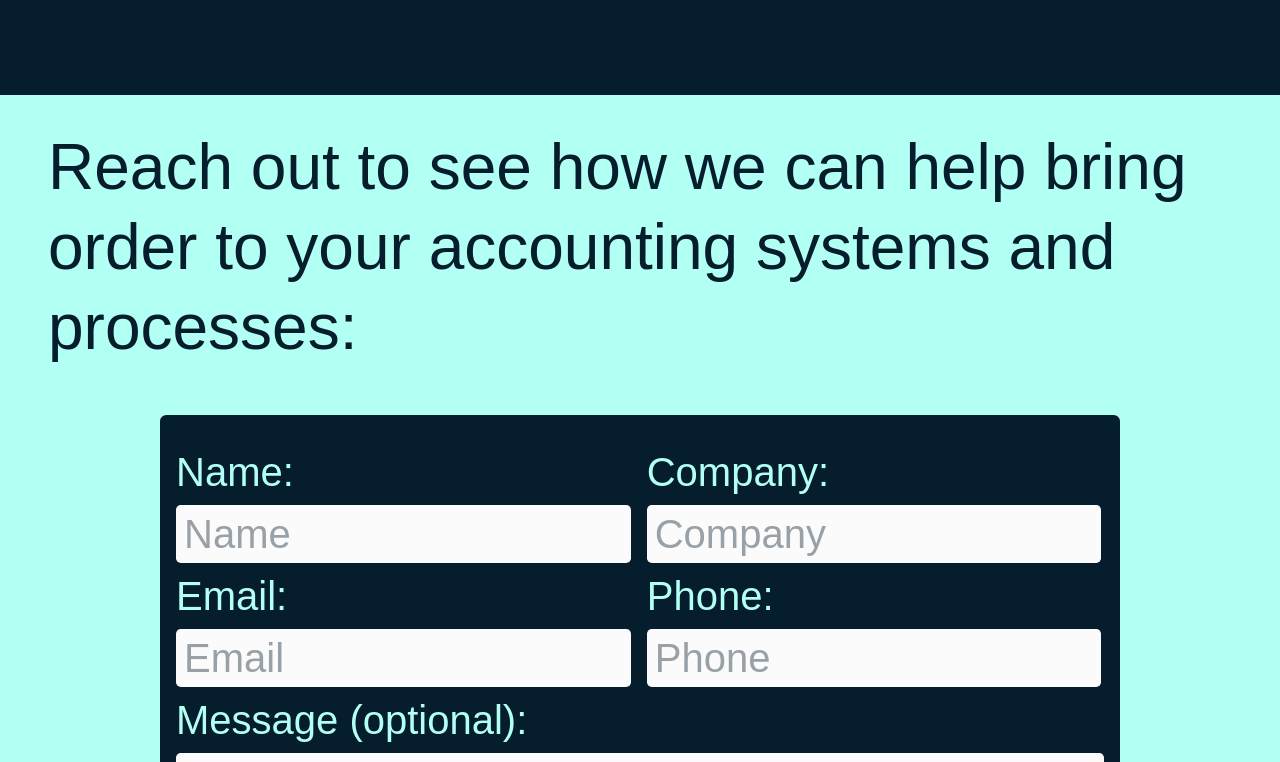
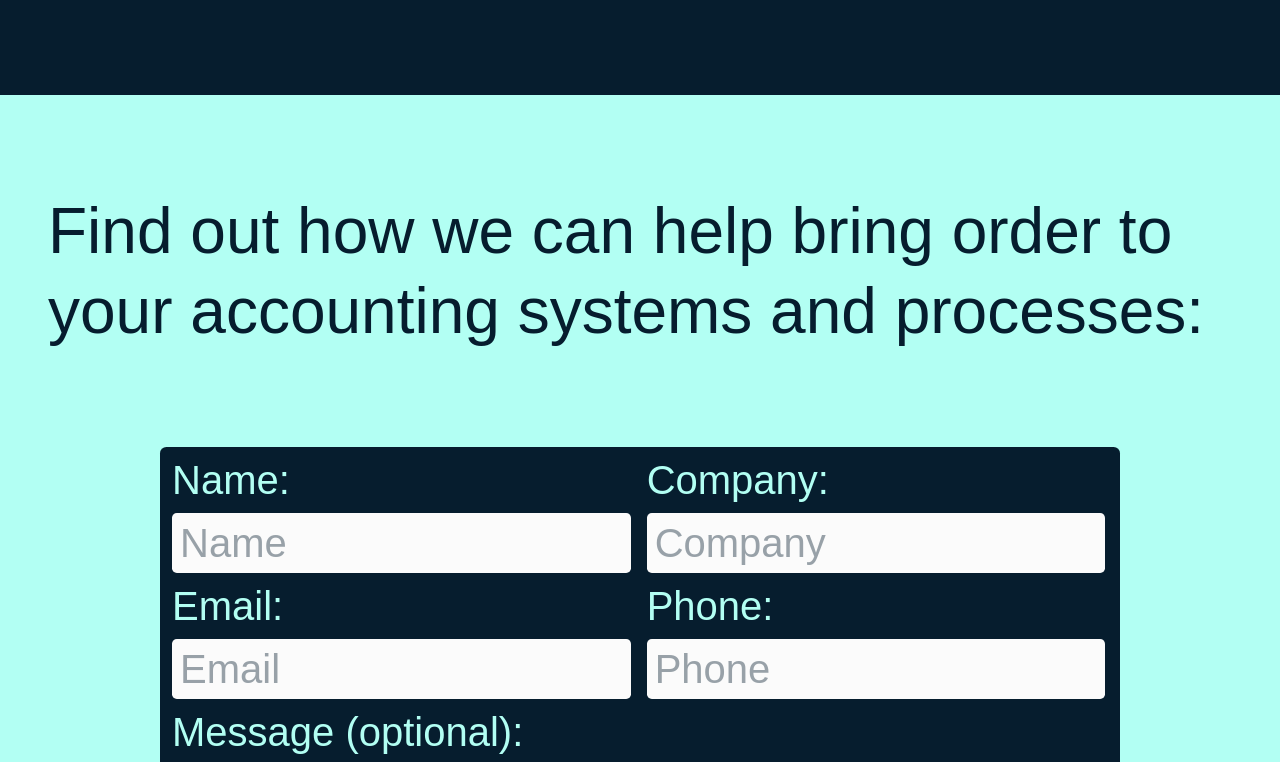
Before and after one commit to jeremel/jlentzconsulting3, a Next.js app: page / in a window 1280 px wide. Shown: the part 1969-2731 px from the top of the page. Built offline with nearby package versions, Linux system fonts and the light colour scheme; no server answers; a web font is replaced by a local one.

Commit message:
Speed up the GSAP fade-in animations. Update the form so the inputs have the same text shrinking-growing effect as the textarea.

```diff
--- a/components/ContactForm.js
+++ b/components/ContactForm.js
@@ -25,7 +25,7 @@ const Container = styled.section`
 
   .formText {
     p {
-      margin-bottom: 1rem;
+      margin: 4rem 0;
       font-size: clamp(2rem, 0.5rem + 6.6667vw, 4rem);
     }
   }
@@ -37,7 +37,7 @@ const Container = styled.section`
       width: 75vw;
       background: var(--darkerBlue);
       color: var(--lighterBlue);
-      padding: 1.5rem 1rem;
+      padding: 0rem 0.75rem 1.05rem;
       border-radius: 0.4rem;
 
       @media (max-width: 700px) {
@@ -55,9 +55,9 @@ const Container = styled.section`
       }
 
       input[type="text"],
-      input[type="tel"],
-      textarea {
+      input[type="tel"] {
         width: 100%;
+        min-height: 3.75rem;
         border: none;
         border-radius: 0.3rem;
         background: var(--white);
@@ -65,6 +65,7 @@ const Container = styled.section`
         font-size: clamp(1.5rem, 0.75rem + 3.3333vw, 2.5rem);
         padding: 0.25rem;
         font-weight: 300;
+        transition: all 0.15s linear;
 
         &::placeholder {
           color: var(--darkerBlue);
@@ -72,6 +73,11 @@ const Container = styled.section`
           font-weight: 300;
           margin: 2rem 0;
           padding-left: 0.25rem;
+        }
+
+        &:focus {
+          padding: 0.25rem;
+          font-size: 2rem;
         }
       }
 
@@ -81,6 +87,14 @@ const Container = styled.section`
         transition: all 0.15s linear;
         padding: 0 0.5rem;
         font-size: clamp(1.5rem, 0.75rem + 3.3333vw, 2.5rem);
+
+        &::placeholder {
+          color: var(--darkerBlue);
+          opacity: 0.4;
+          font-weight: 300;
+          margin: 2rem 0;
+          padding-left: 0.25rem;
+        }
 
         &:focus {
           font-size: 2rem;
@@ -170,8 +184,8 @@ export default function ContactForm() {
         autoAlpha: 0,
         opacity: 0,
         y: 25,
-        duration: 1,
-        delay: 0.5,
+        duration: 0.6,
+        delay: 0.25,
         scrub: true,
         ease: "power1",
         scrollTrigger: {
@@ -215,8 +229,8 @@ export default function ContactForm() {
     <Container id="contact">
       <div className="formText" ref={ref}>
         <p className="text">
-          Reach out to see how we can help bring order to your accounting
-          systems and processes:
+          Find out how we can help bring order to your accounting systems and
+          processes:
         </p>
       </div>
 
--- a/components/FullPageText.js
+++ b/components/FullPageText.js
@@ -50,8 +50,8 @@ export default function FullPageText({ setAnchor }) {
           autoAlpha: firstNode ? 1 : 0,
           opacity: firstNode ? 1 : 0,
           y: firstNode ? 0 : 25,
-          duration: 1,
-          delay: 0.5,
+          duration: 0.6,
+          delay: 0.25,
           scrub: true,
           ease: "power1",
           scrollTrigger: {
```
